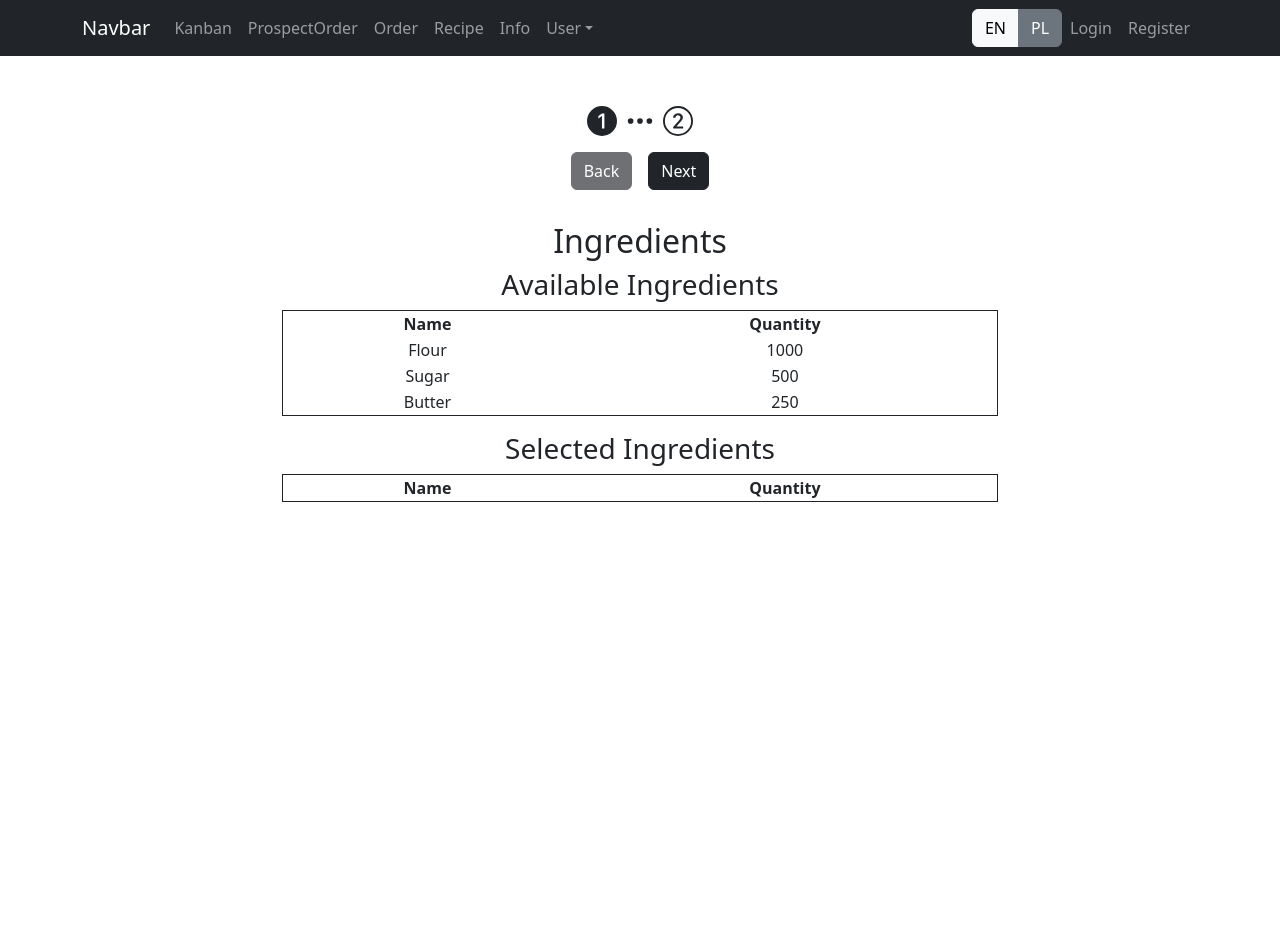
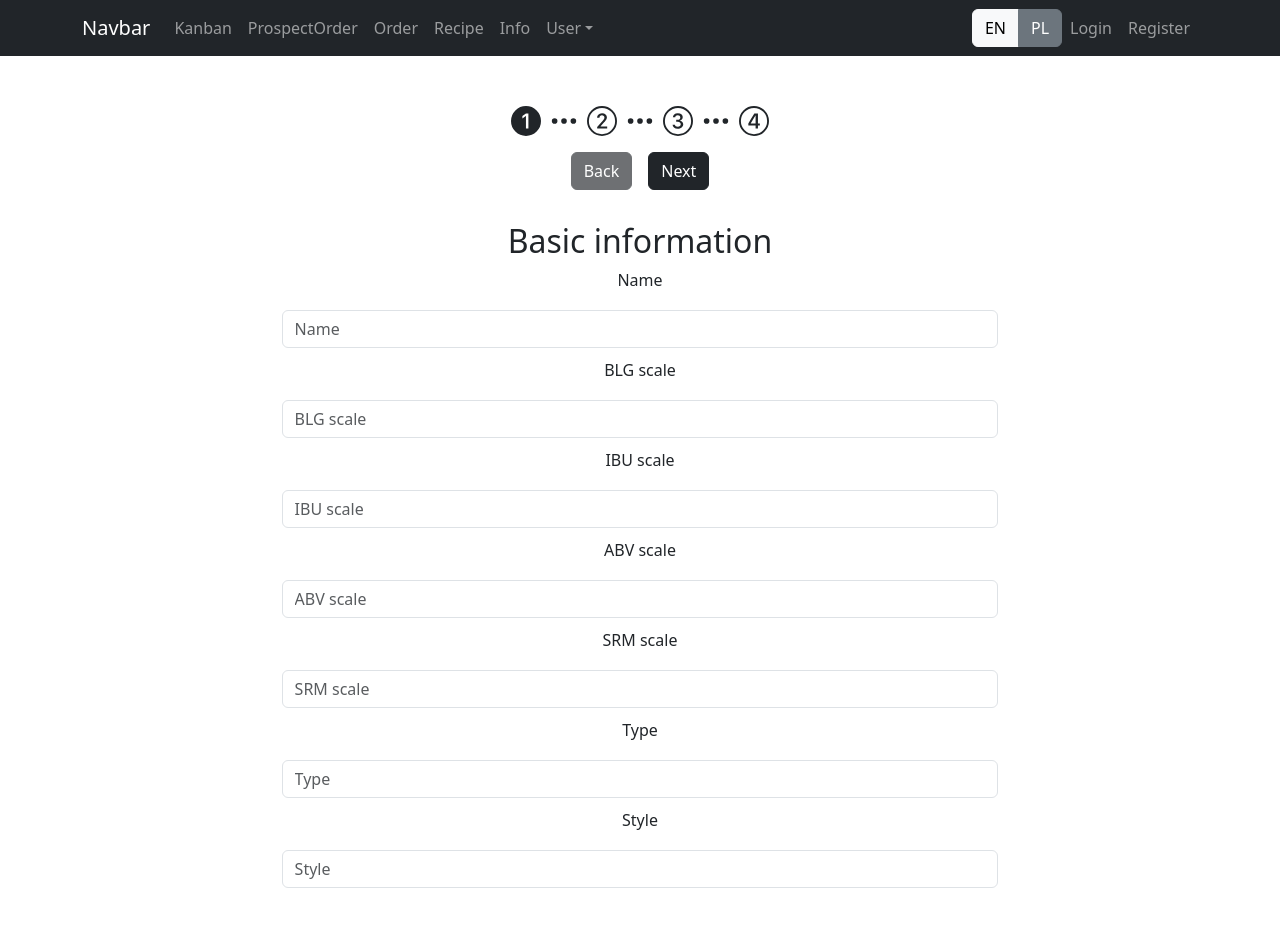
Before and after one commit to mjmazgaj/BreweryMaster, a React (Create React App) app in the folder UI/brewerymaster/: page /Recipe in a window 1280 px wide. Shown: the top 926 px of the page. Before the commit the page ends 800 px from the top, so only its background shows below. Built offline with nearby package versions, Linux system fonts and the light colour scheme.

Commit message:
refactor recipe

```diff
--- /dev/null
+++ b/UI/brewerymaster/src/Components/Recipe/RecipeComponents/RecipeBatch.jsx
@@ -0,0 +1,80 @@
+import React, {Fragment, useState} from "react";
+
+import { Form } from "react-bootstrap";
+import { useTranslation } from 'react-i18next';
+import FormControl from "../../Shared/FormControl";
+
+const RecipeBatch = ({ recipeBatchData, setRecipeBatchData }) => {
+  const { t } = useTranslation();
+
+    const fields = [
+      {
+        id: "expectedBeerVolume",
+        label: t("recipe.batch.expectedBeerVolume"),
+        type: "number",
+        min: 0,
+        max: 100000
+      },
+      {
+        id: "boilingTime",
+        label: t("recipe.batch.boilingTime"),
+        type: "number",
+        min: 0,
+        max: 10000
+      },
+      {
+        id: "evaporationRate",
+        label: t("recipe.batch.evaporationRate"),
+        type: "number",
+        min: 0,
+        max: 100
+      },
+      {
+        id: "boiledWortVolume",
+        label: t("recipe.batch.boiledWortVolume"),
+        type: "number",
+        min: 0,
+        max: 10000
+      },
+      {
+        id: "boilingLosses",
+        label: t("recipe.batch.boilingLosses"),
+        type: "number",
+        min: 0,
+        max: 100
+      },
+      {
+        id: "preBoilingDensity",
+        label: t("recipe.batch.preBoilingDensity"),
+        type: "number",
+        min: 0,
+        max: 100
+      },
+      {
+        id: "fermentationLosses",
+        label: t("recipe.batch.fermentationLosses"),
+        type: "number",
+        min: 0,
+        max: 100
+      },
+      {
+        id: "dryHoppingLosses",
+        label: t("recipe.batch.dryHoppingLosses"),
+        type: "number",
+        min: 0,
+        max: 100
+      }
+    ];
+
+  return (
+    <div className="recipe-mash_container">
+      <FormControl
+        fields={fields}
+        data={recipeBatchData}
+        setData={setRecipeBatchData}
+      />
+    </div>
+  );
+};
+
+export default RecipeBatch;
--- a/UI/brewerymaster/src/Components/Recipe/RecipeComponents/RecipeForm.jsx
+++ b/UI/brewerymaster/src/Components/Recipe/RecipeComponents/RecipeForm.jsx
@@ -10,12 +10,15 @@ import { addData } from '../api';
 import MenuSteps from '../../Shared/MenuSteps';
 import RecipeIngredients from "./RecipeIngredients";
 import RecipeSummary from "./RecipeSummary";
+import RecipeMash from "./RecipeMash";
+import RecipeBatch from "./RecipeBatch";
 
 const RecipeForm = () => {
   const { t } = useTranslation();
 
   const [currentStep, setCurrentStep] = useState(0);
   const [recipeSummaryData, setRecipeSummaryData] = useState({
+    name: "",
     blgScale: "",
     ibuScale: "",
     abvScale: "",
@@ -23,7 +26,7 @@ const RecipeForm = () => {
     type: "",
   });
 
-  const [batchData, setBatchData] = useState({
+  const [recipeBatchData, setRecipeBatchData] = useState({
     batchSize: "",
     expectedBeerVolume: "",
     boilTime: "",
@@ -35,7 +38,7 @@ const RecipeForm = () => {
     dryHopLoss: "",
   });
 
-  const [mashData, setMashData] = useState({
+  const [recipeMashData, setRecipeMashData] = useState({
     mashEfficiency: "",
     waterToGrainRatio: "",
     mashWaterVolume: "",
@@ -60,12 +63,35 @@ const RecipeForm = () => {
 
   const steps = [
     {
-      name: t("common.ingredients"),
+      name: t("recipe.step.basicInformation"),
+      component: (
+        <RecipeSummary
+          recipeSummaryData={recipeSummaryData}
+          setRecipeSummaryData={setRecipeSummaryData}
+        />
+      ),
+    },
+    {
+      name: t("recipe.step.fermentingIngredients"),
       component: <RecipeIngredients />,
     },
     {
-      name: t("common.summary"),
-      component: <RecipeSummary recipeSummaryData={recipeSummaryData} setRecipeSummaryData={setRecipeSummaryData}/>,
+      name: t("recipe.step.batch"),
+      component: (
+        <RecipeBatch
+          recipeBatchData={recipeBatchData}
+          setRecipeBatchData={setRecipeBatchData}
+        />
+      ),
+    },
+    {
+      name: t("recipe.step.mash"),
+      component: (
+        <RecipeMash
+          recipeMashData={recipeMashData}
+          setRecipeMashData={setRecipeMashData}
+        />
+      ),
     },
   ];
 
@@ -78,7 +104,7 @@ const RecipeForm = () => {
 
       {currentStep === steps.length - 1 ? (
         <Button variant="dark" onClick={handleSave}>
-          {t("common.submit")}
+          {t("button.submit")}
         </Button>
       ) : null}
     </Form>
--- a/UI/brewerymaster/src/Components/Recipe/RecipeComponents/RecipeIngredientsModal.jsx
+++ b/UI/brewerymaster/src/Components/Recipe/RecipeComponents/RecipeIngredientsModal.jsx
@@ -41,13 +41,13 @@ const RecipeIngredientsModal = ({modalData, handleConfirmQuantity, setModalData}
               }
             }}
           >
-            {t("common.confirm")}
+            {t("button.confirm")}
           </button>
           <button
             style={{ marginLeft: "10px" }}
             onClick={() => setModalData(null)}
           >
-            {t("common.cancel")}
+            {t("button.cancel")}
           </button>
         </div>
       </div>
--- /dev/null
+++ b/UI/brewerymaster/src/Components/Recipe/RecipeComponents/RecipeMash.jsx
@@ -0,0 +1,44 @@
+import React, {Fragment, useState} from "react";
+
+import { Form } from "react-bootstrap";
+import { useTranslation } from 'react-i18next';
+import FormControl from "../../Shared/FormControl";
+
+const RecipeMash = ({ recipeMashData, setRecipeMashData }) => {
+  const { t } = useTranslation();
+
+    const fields = [
+      {
+        id: "mashEfficiency",
+        label: t("recipe.mash.efficiency"),
+        type: "number",
+      },
+      {
+        id: "waterToGrainRatio",
+        label: t("recipe.mash.waterToGrainRatio"),
+        type: "number",
+      },
+      {
+        id: "mashWaterVolume",
+        label: t("recipe.mash.mashWaterVolume"),
+        type: "number",
+      },
+      {
+        id: "totalMashVolume",
+        label: t("recipe.mash.totalMashVolume"),
+        type: "number",
+      },
+    ];
+
+  return (
+    <div className="recipe-mash_container">
+      <FormControl
+        fields={fields}
+        data={recipeMashData}
+        setData={setRecipeMashData}
+      />
+    </div>
+  );
+};
+
+export default RecipeMash;
--- a/UI/brewerymaster/src/Components/Recipe/RecipeComponents/RecipeSummary.jsx
+++ b/UI/brewerymaster/src/Components/Recipe/RecipeComponents/RecipeSummary.jsx
@@ -1,7 +1,8 @@
-import React, {Fragment, useState} from "react";
-import { Form } from "react-bootstrap";
+import React from "react";
 
 import { useTranslation } from 'react-i18next';
+
+import FormControl from "../../Shared/FormControl";
 
 const RecipeSummary = ({
   recipeSummaryData,
@@ -9,72 +10,59 @@ const RecipeSummary = ({
 }) => {
   const { t } = useTranslation();
 
-  const handleInputChange = (e) => {
-    const { id, value } = e.target;
-    setRecipeSummaryData((prevData) => ({
-      ...prevData,
-      [id]: value,
-    }));
-  };
+  const fields = [
+    {
+      id: "name",
+      label: t("common.name"),
+      type: "text",
+    },
+    {
+      id: "blgScale",
+      label: t("recipe.blgScale"),
+      type: "number",
+      min: 0,
+      max: 100
+    },
+    {
+      id: "ibuScale",
+      label: t("recipe.ibuScale"),
+      type: "number",
+      min: 0,
+      max: 1000
+    },
+    {
+      id: "abvScale",
+      label: t("recipe.abvScale"),
+      type: "number",
+      min: 0,
+      max: 100
+    },
+    {
+      id: "srmScale",
+      label: t("recipe.srmScale"),
+      type: "number",
+      min: 0,
+      max: 100
+    },
+    {
+      id: "type",
+      label: t("common.type"),
+      type: "text",
+    },
+    {
+      id: "style",
+      label: t("common.style"),
+      type: "text",
+    },
+  ];
 
   return (
     <div className="recipe-summary_container">
-      <Form.Label>{t("recipe.blgScale")}</Form.Label>
-      <Form.Control
-        id="blgScale"
-        type="number"
-        min={0}
-        max={100}
-        placeholder="BLG"
-        value={recipeSummaryData.blgScale}
-        onChange={handleInputChange}
-      />
-      <Form.Label>{t("recipe.ibuScale")}</Form.Label>
-      <Form.Control
-        id="ibuScale"
-        type="number"
-        min={0}
-        max={1000}
-        placeholder="IBU"
-        value={recipeSummaryData.ibuScale}
-        onChange={handleInputChange}
-      />
-      <Form.Label>{t("recipe.abvScale")}</Form.Label>
-      <Form.Control
-        id="abvScale"
-        type="number"
-        min={0}
-        max={100}
-        placeholder="ABV"
-        value={recipeSummaryData.abvScale}
-        onChange={handleInputChange}
-      />
-      <Form.Label>{t("recipe.srmScale")}</Form.Label>
-      <Form.Control
-        id="srmScale"
-        type="number"
-        min={0}
-        max={100}
-        placeholder="SRM"
-        value={recipeSummaryData.srmScale}
-        onChange={handleInputChange}
-      />
-      <Form.Label>{t("common.type")}</Form.Label>
-      <Form.Control
-        id="type"
-        type="text"
-        placeholder="type"
-        value={recipeSummaryData.type}
-        onChange={handleInputChange}
-      />
-      <Form.Label>{t("common.style")}</Form.Label>
-      <Form.Control
-        id="style"
-        type="text"
-        placeholder="style"
-        value={recipeSummaryData.style}
-        onChange={handleInputChange}
-      />
+    <FormControl
+      fields={fields}
+      data={recipeSummaryData}
+      setData={setRecipeSummaryData}
+    />
     </div>
   );
 };
--- /dev/null
+++ b/UI/brewerymaster/src/Components/Shared/FormControl.jsx
@@ -0,0 +1,34 @@
+import React from "react";
+import { Form } from "react-bootstrap";
+
+const FormControl = ({ fields, data, setData }) => {
+
+  const handleInputChange = (e) => {
+    const { id, value } = e.target;
+    setData((prevData) => ({
+      ...prevData,
+      [id]: value,
+    }));
+  };
+
+  return (
+    <div className="formControl_container">
+      {fields.map((field) => (
+        <div key={field.id} className="form-group">
+          <Form.Label>{field.label}</Form.Label>
+          <Form.Control
+            id={field.id}
+            type={field.type}
+            placeholder={field.label}
+            value={data[field.id] || ""}
+            onChange={handleInputChange}
+            min={field.type === "number" ? field.min : null}
+            max={field.type === "number" ? field.max : null}
+          />
+        </div>
+      ))}
+    </div>
+  );
+};
+
+export default FormControl;
--- a/UI/brewerymaster/src/Components/Shared/MenuSteps.jsx
+++ b/UI/brewerymaster/src/Components/Shared/MenuSteps.jsx
@@ -73,14 +73,14 @@ const OrderStepsMenu = ({ currentStep, setCurrentStep, amountOfSteps }) => {
           onClick={handlePrevStep}
           disabled={currentStep === 0}
         >
-          {t("common.back")}
+          {t("button.back")}
         </Button>
         <Button
           variant="dark"
           onClick={handleNextStep}
           disabled={currentStep === amountOfSteps - 1}
         >
-          {t("common.next")}
+          {t("button.next")}
         </Button>
       </div>
     </div>
--- a/UI/brewerymaster/src/locales/translationEN.json
+++ b/UI/brewerymaster/src/locales/translationEN.json
@@ -1,4 +1,22 @@
 {
+    "production":{
+        "stage":{
+
+        }
+    },
+    "button":{
+        "submit": "Submit",
+        "cancel": "Cancel",
+        "confirm": "Confirm",
+        "next": "Next",
+        "back": "Back"
+    },
+    "common":{
+        "style": "Style",
+        "type": "Type",
+        "name": "Name",
+        "quantity": "Quantity"
+    },
     "recipe":{
         "abvScale": "ABV scale",
         "blgScale": "BLG scale",
@@ -6,22 +24,34 @@
         "srmScale": "SRM scale",
         "ingredientsSelected": "Selected Ingredients",
         "ingredientsAvailable": "Available Ingredients",
-        "invalidQuantity":"Invalid quantity"
+        "invalidQuantity":"Invalid quantity",
+        "mash":{
+            "efficiency": "Mash efficiency",
+            "waterToGrainRatio": "Water-to-grain ratio",
+            "mashWaterVolume": "Mash water volume",
+            "totalMashVolume": "Total mash volume"
+        },
+        "batch":{
+            "expectedBeerVolume": "Expected beer volume",
+            "boilingTime": "Boiling time",
+            "evaporationRate": "Evaporation rate",
+            "boiledWortVolume": "Boiled wort volume",
+            "boilingLosses": "Boiling losses",
+            "preBoilingDensity": "Pre-boiling density",
+            "fermentationLosses": "Fermentation losses",
+            "dryHoppingLosses": "Dry hopping losses"
+        },
+        "step":{
+            "basicInformation": "Basic information",
+            "fermentingIngredients": "Fermenting ingredients",
+            "hops": "Hops",
+            "yeast": "Yeast",
+            "batch": "Batch",
+            "mash": "Mash",
+            "stages": "Stages"
+        }
     },
     "toast":{
-        "addSuccess": "The element has been added successfully."
-    },
-    "common":{
-        "style": "Style",
-        "submit": "Submit",
-        "summary": "Summary",
-        "type": "Type",
-        "name": "Name",
-        "quantity": "Quantity",
-        "ingredients": "Ingredients",
-        "cancel": "Cancel",
-        "confirm": "Confirm",
-        "next": "Next",
-        "back": "Back"
+        "addSuccess": "The item has been added successfully."
     }
 }
--- a/UI/brewerymaster/src/locales/translationPL.json
+++ b/UI/brewerymaster/src/locales/translationPL.json
@@ -1,4 +1,22 @@
 {
+    "production": {
+        "stage": {
+
+        }
+    },
+    "button": {
+        "submit": "Zatwierdź",
+        "cancel": "Anuluj",
+        "confirm": "Potwierdź",
+        "next": "Dalej",
+        "back": "Wstecz"
+    },
+    "common": {
+        "style": "Styl",
+        "type": "Typ",
+        "name": "Nazwa",
+        "quantity": "Ilość"
+    },
     "recipe": {
         "abvScale": "Skala ABV",
         "blgScale": "Skala BLG",
@@ -6,22 +24,34 @@
         "srmScale": "Skala SRM",
         "ingredientsSelected": "Wybrane składniki",
         "ingredientsAvailable": "Dostępne składniki",
-        "invalidQuantity": "Nieprawidłowa ilość"
+        "invalidQuantity": "Nieprawidłowa ilość",
+        "mash": {
+            "efficiency": "Wydajność zacierania",
+            "waterToGrainRatio": "Stosunek wody do ziarna",
+            "mashWaterVolume": "Objętość wody do zacierania",
+            "totalMashVolume": "Całkowita objętość zacieru"
+        },
+        "batch": {
+            "expectedBeerVolume": "Oczekiwana objętość gotowego piwa",
+            "boilingTime": "Czas gotowania",
+            "evaporationRate": "Szybkość odparowywania",
+            "boiledWortVolume": "Ilość gotowanej brzeczki",
+            "boilingLosses": "Straty z gotowania",
+            "preBoilingDensity": "Gęstość przed gotowaniem",
+            "fermentationLosses": "Straty z fermentacji",
+            "dryHoppingLosses": "Straty z chmielenia na zimno"
+        },
+        "step": {
+            "basicInformation": "Podstawowe informacje",
+            "fermentingIngredients": "Składniki fermentujące",
+            "hops": "Chmiel",
+            "yeast": "Drożdże",
+            "batch": "Warka",
+            "mash": "Zacieranie",
+            "stages": "Etapy"
+        }
     },
     "toast": {
         "addSuccess": "Element został pomyślnie dodany."
-    },
-    "common": {
-        "style": "Styl",
-        "submit": "Zatwierdź",
-        "summary": "Podsumowanie",
-        "type": "Typ",
-        "name": "Nazwa",
-        "quantity": "Ilość",
-        "ingredients": "Składniki",
-        "cancel": "Anuluj",
-        "confirm": "Potwierdź",
-        "next": "Dalej",
-        "back": "Wstecz"
     }
 }
```
